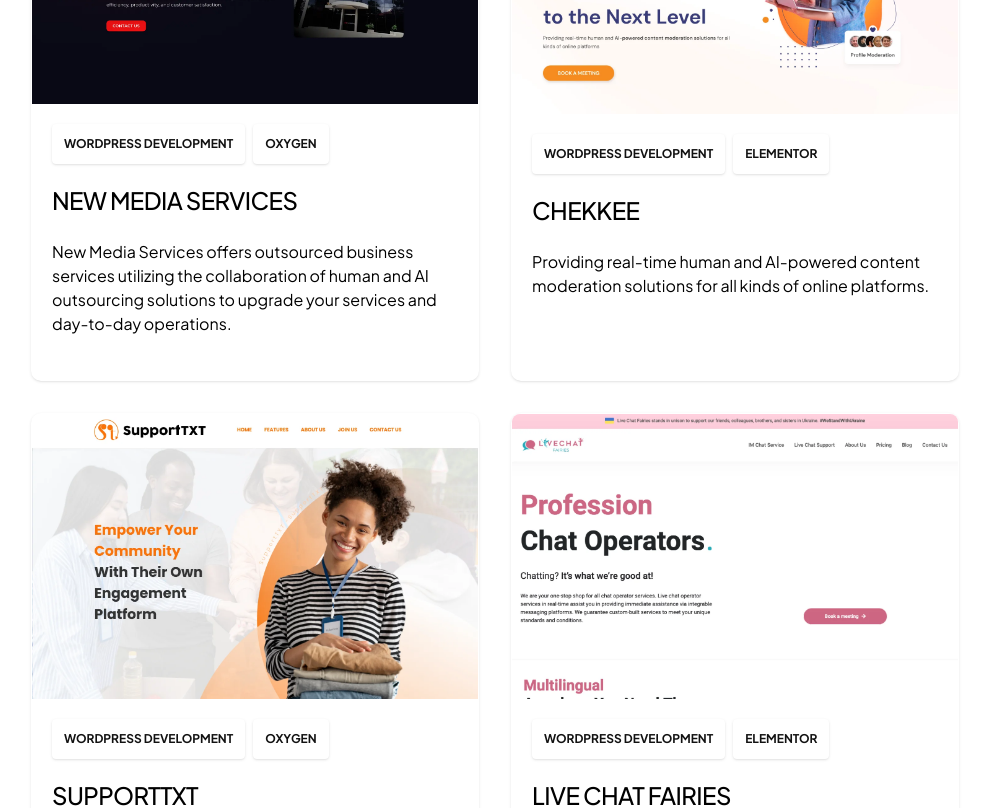
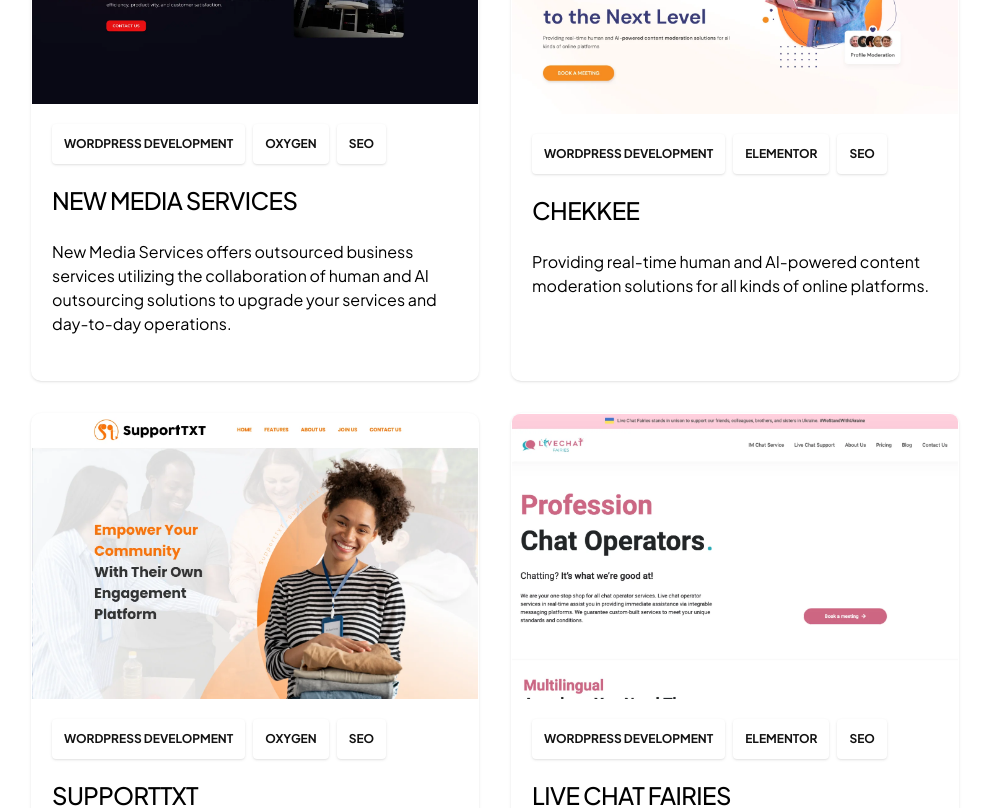
Before and after one commit to MarjonDoping/marj_portfolio, a React (Vite) app in the folder marjportfolio/marj-portfolio/: page /Wordpress in a window 1280 px wide. Shown: the part 1140-1948 px from the top of the page, without its empty margins (145-1134 px from the left). Built offline with nearby package versions, Linux system fonts and the light colour scheme.

Commit message:
Added SEO in wordpress websites

```diff
--- a/marjportfolio/marj-portfolio/src/Page/WordpressWebsites.jsx
+++ b/marjportfolio/marj-portfolio/src/Page/WordpressWebsites.jsx
@@ -11,6 +11,7 @@
     "WORDPRESS DEVELOPMENT",
     "ELEMENTOR",
     "OXYGEN",
+    "SEO",
   ];
 
   // Sample data for cards
@@ -21,7 +22,7 @@
       title: "NEW MEDIA SERVICES",
       description:
         "New Media Services offers outsourced business services utilizing the collaboration of human and AI outsourcing solutions to upgrade your services and day-to-day operations.",
-      categories: ["WORDPRESS DEVELOPMENT", "OXYGEN"],
+      categories: ["WORDPRESS DEVELOPMENT", "OXYGEN", "SEO"],
       link: "https://newmediaservices.com.au/",
     },
 
@@ -31,7 +32,7 @@
       title: "CHEKKEE",
       description:
         "Providing real-time human and AI-powered content moderation solutions for all kinds of online platforms.",
-      categories: ["WORDPRESS DEVELOPMENT", "ELEMENTOR"],
+      categories: ["WORDPRESS DEVELOPMENT", "ELEMENTOR", "SEO"],
       link: "https://chekkee.com/",
     },
 
@@ -41,7 +42,7 @@
       title: "SUPPORTTXT",
       description:
         "Share stories about members of your community and their accomplishments, challenges, and experiences.",
-      categories: ["WORDPRESS DEVELOPMENT", "OXYGEN"],
+      categories: ["WORDPRESS DEVELOPMENT", "OXYGEN", "SEO"],
       link: "https://supporttxt.com/",
     },
     {
@@ -50,7 +51,7 @@
       title: "LIVE CHAT FAIRIES",
       description:
         "We are your one-stop shop for all chat operator services. Live chat operator services in real-time assist you in providing immediate assistance via integrable messaging platforms.",
-      categories: ["WORDPRESS DEVELOPMENT", "ELEMENTOR"],
+      categories: ["WORDPRESS DEVELOPMENT", "ELEMENTOR", "SEO"],
       link: "https://livechatfairies.com/",
     },
   ];
```
